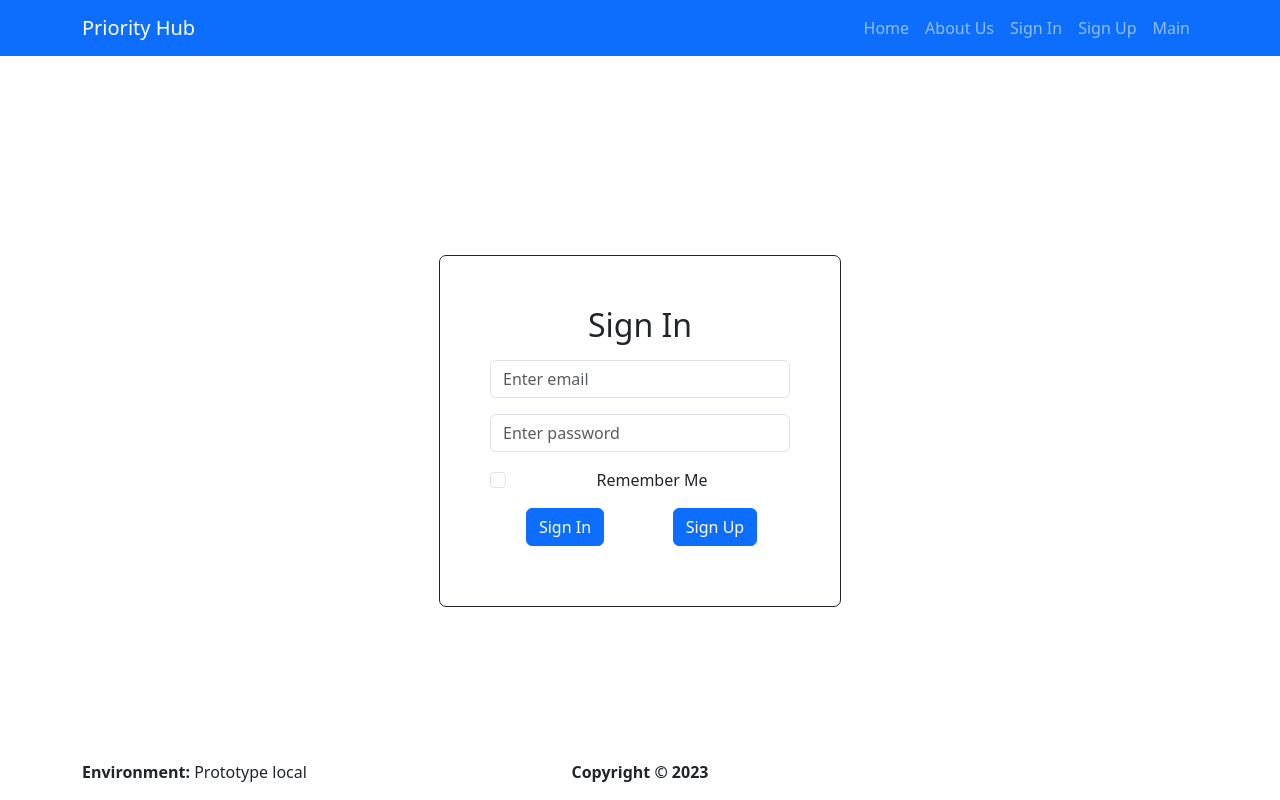
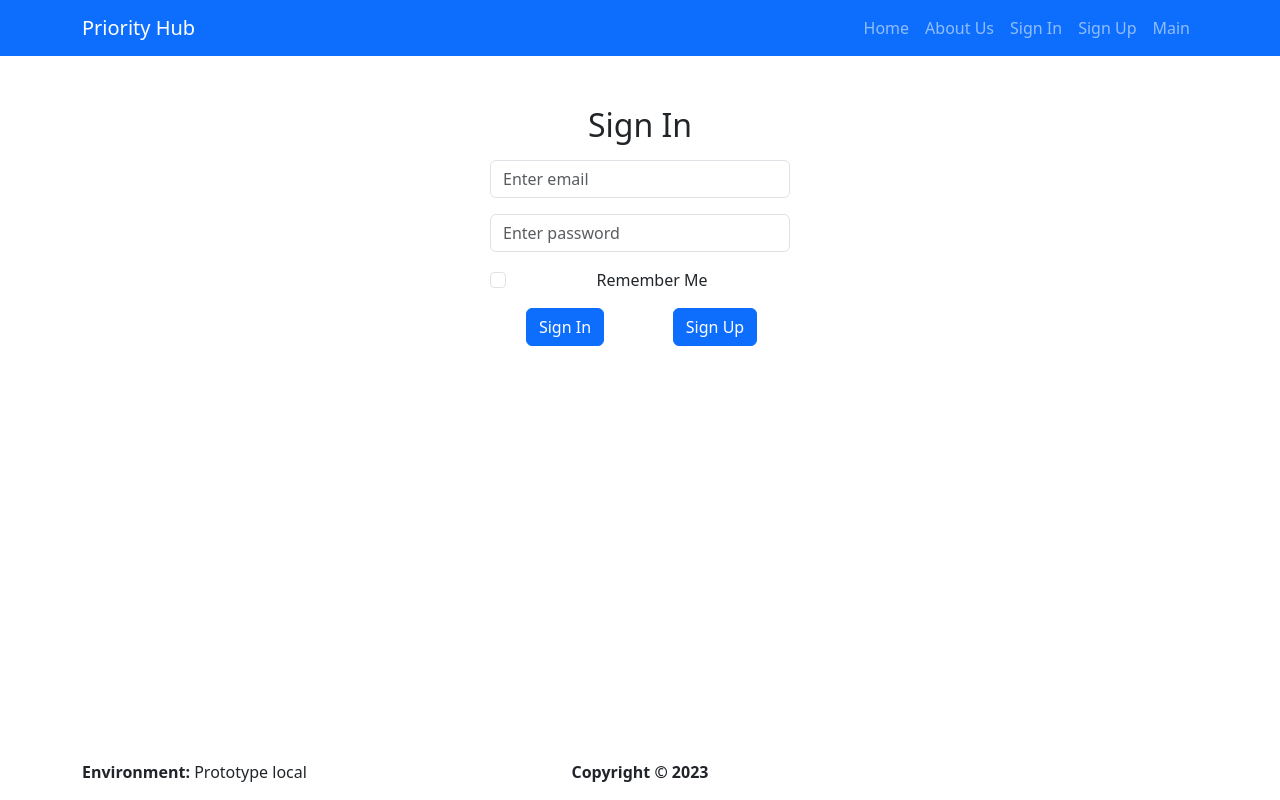
Before and after one commit to LMAR5/priority-hub-web, a React (Create React App) app in the folder application/frontend/: page /SignIn in a window 1280 px wide. Built offline with nearby package versions, Linux system fonts and the light colour scheme.

Commit message:
SignIn SignUp CSS
Slight changes to the look of the sign-in and sign-up page

```diff
--- a/application/frontend/src/assets/css/SignUp.css
+++ b/application/frontend/src/assets/css/SignUp.css
@@ -1,17 +1,11 @@
 .signup {
-  outline: 1px solid;
   width: 400px;
-  height: 400px;
-  margin-top: 200px;
   text-align: center;
   padding: 50px;
 }
 
 .signin {
-  outline: 1px solid;
   width: 400px;
-  height: 350px;
-  margin-top: 200px;
   text-align: center;
   padding: 50px;
 }
```
